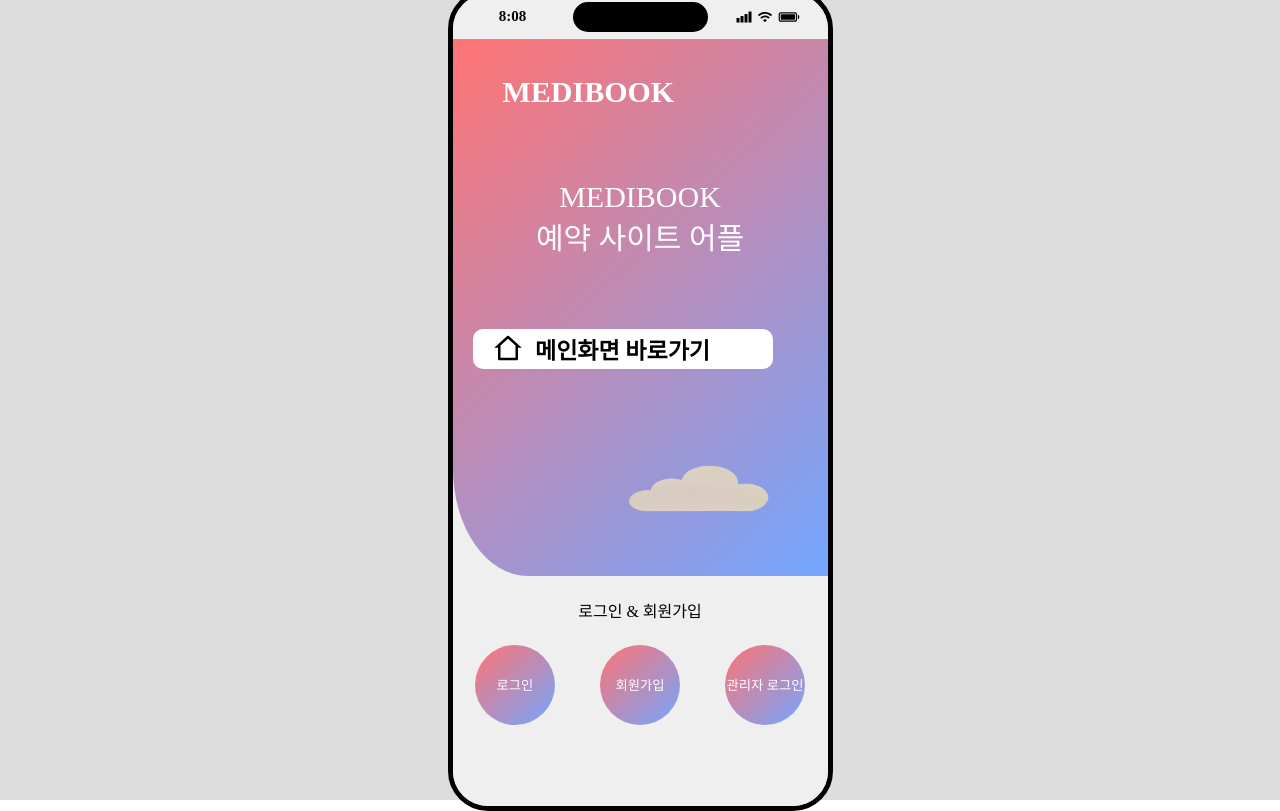
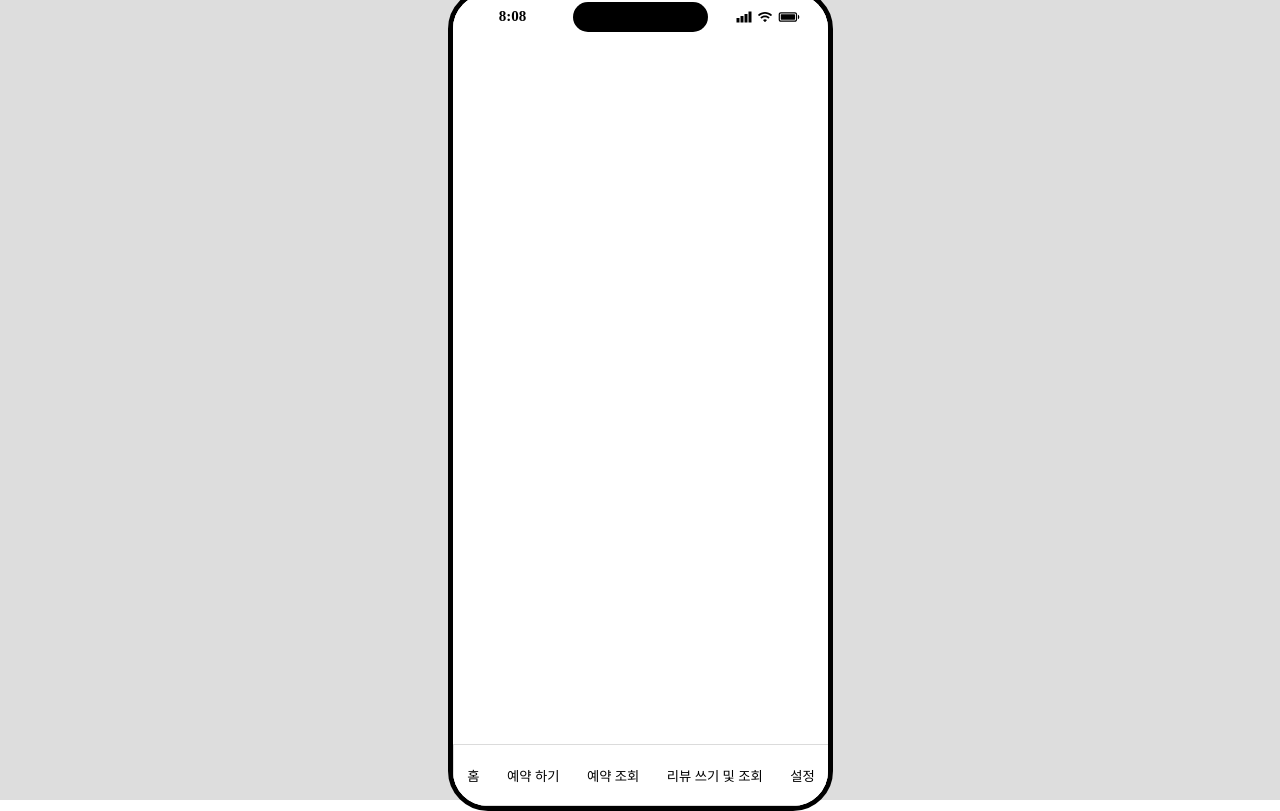
Before and after one commit to doctor-fish-project/doctor-fish-front, a React (Create React App) app: page /dashboard in a window 1280 px wide. Built offline with nearby package versions, Linux system fonts and the light colour scheme; a web font is replaced by a local one.

Commit message:
Design: 메인 대시보드 추가중

```diff
--- a/src/App.jsx
+++ b/src/App.jsx
@@ -1,7 +1,7 @@
 import { Global } from "@emotion/react";
 import { reset } from "./style/common";
 import { Route, Routes } from "react-router-dom";
-import IndexPage from "./pages/IndexPage/IndexPage";
+import IndexPage from "./pages/userpage/IndexPage/IndexPage";
 
 function App() {
     return (
--- a/src/components/usercomponents/SubContainer/SubContainer.jsx
+++ b/src/components/usercomponents/SubContainer/SubContainer.jsx
@@ -1,7 +1,8 @@
 import React from 'react';
 /** @jsxImportSource @emotion/react */
 import * as s from './style';
-import { useNavigate } from 'react-router-dom';
+import { Route, Routes, useNavigate } from 'react-router-dom';
+import DashBoard from '../../../pages/userpage/DashBoard/DashBoard';
 
 function SubContainer({ children }) {
     const nav = useNavigate();
@@ -37,10 +38,10 @@ function SubContainer({ children }) {
             </div>
             <Routes>
                 <Route path='/dashboard' element={<DashBoard />} />
-                <Route path='/reservation' element={<ReservationPage />} />
-                <Route path='/reservationlist' element={<ReservationListPage />} />
-                <Route path='/review' element={<ReviewPage />} />
-                <Route path='/settings' element={<SettingsPage />} />
+                {/* <Route path='/reservation' element={<ReservationPage />} /> */}
+                {/* <Route path='/reservationlist' element={<ReservationListPage />} /> */}
+                {/* <Route path='/review' element={<ReviewPage />} /> */}
+                {/* <Route path='/settings' element={<SettingsPage />} /> */}
             </Routes>
         </div>
     );
--- /dev/null
+++ b/src/pages/userpage/DashBoard/DashBoard.jsx
@@ -0,0 +1,19 @@
+import React from 'react';
+/** @jsxImportSource @emotion/react */
+import * as s from './style';
+import SubLayout from '../../../components/usercomponents/SubLayout/SubLayout';
+import SubContainer from '../../../components/usercomponents/SubContainer/SubContainer';
+
+function DashBoard(props) {
+    return (
+        <SubLayout>
+            <SubContainer>
+                <div>
+
+                </div>
+            </SubContainer>
+        </SubLayout>
+    );
+}
+
+export default DashBoard;
--- a/src/pages/IndexPage/IndexPage.jsx
+++ b/src/pages/userpage/IndexPage/IndexPage.jsx
@@ -1,14 +1,18 @@
 import React, { useEffect, useState } from 'react';
 /** @jsxImportSource @emotion/react */
 import * as s from './style';
-import MainContainer from '../../components/usercomponents/MainContainer/MainContainer';
-import MainLayout from '../../components/usercomponents/MainLayout/MainLayout';
+import MainContainer from '../../../components/usercomponents/MainContainer/MainContainer';
+import MainLayout from '../../../components/usercomponents/MainLayout/MainLayout';
 import { RiHome2Line } from "react-icons/ri";
-import Loading from '../../components/usercomponents/Loading/Loading';
+import Loading from '../../../components/usercomponents/Loading/Loading';
 import { useSetRecoilState } from 'recoil';
-import { adminSigninModalAtom, signinModalAtom, signupModalAtom } from '../../atoms/modalAtoms';
+import { adminSigninModalAtom, signinModalAtom, signupModalAtom } from '../../../atoms/modalAtoms';
+import { Route, Routes, useNavigate } from 'react-router-dom';
+import DashBoard from '../DashBoard/DashBoard';
 
 function IndexPage(props) {
+    const nav = useNavigate();
+
 
     const setSigninModalState = useSetRecoilState(signinModalAtom);
     const setSignupModalState = useSetRecoilState(signupModalAtom);
@@ -23,7 +27,8 @@ function IndexPage(props) {
     }, [])
 
     const handleSigninModalOnClick = () => {
-        setSigninModalState(true)
+        // setSigninModalState(true)
+        nav("/dashboard");
     }
 
     const handleSignupModalOnClick = () => {
@@ -70,6 +75,9 @@ function IndexPage(props) {
                     </div>
                 }
             </MainContainer>
+            <Routes>
+                <Route path='/dashboard/*' element={<DashBoard />} />
+            </Routes>
         </MainLayout>
     );
 }
```
Also changed, not shown: src/pages/userpage/DashBoard/style.js (added), src/pages/userpage/IndexPage/style.js (renamed from src/pages/IndexPage/style.js).
